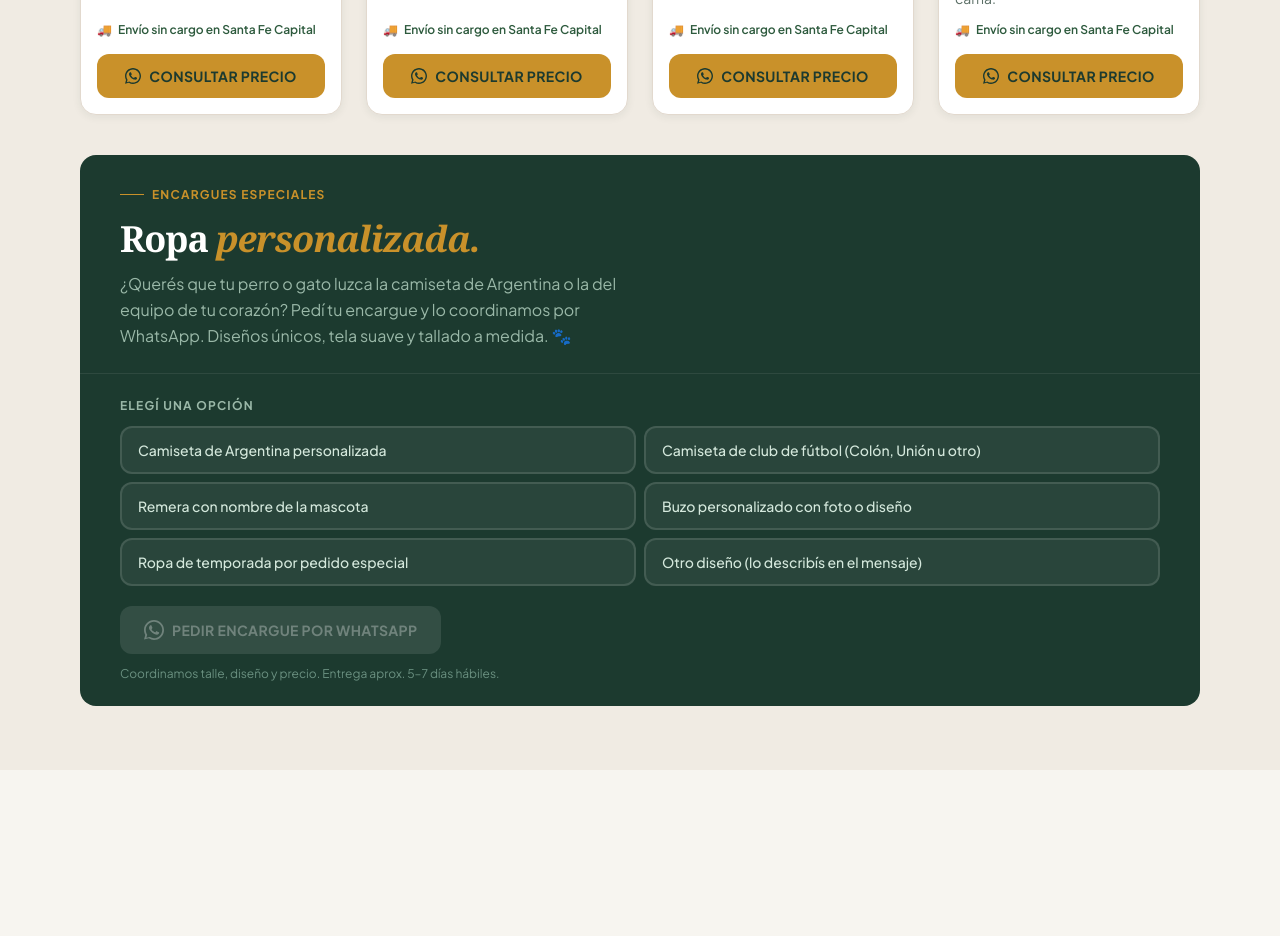
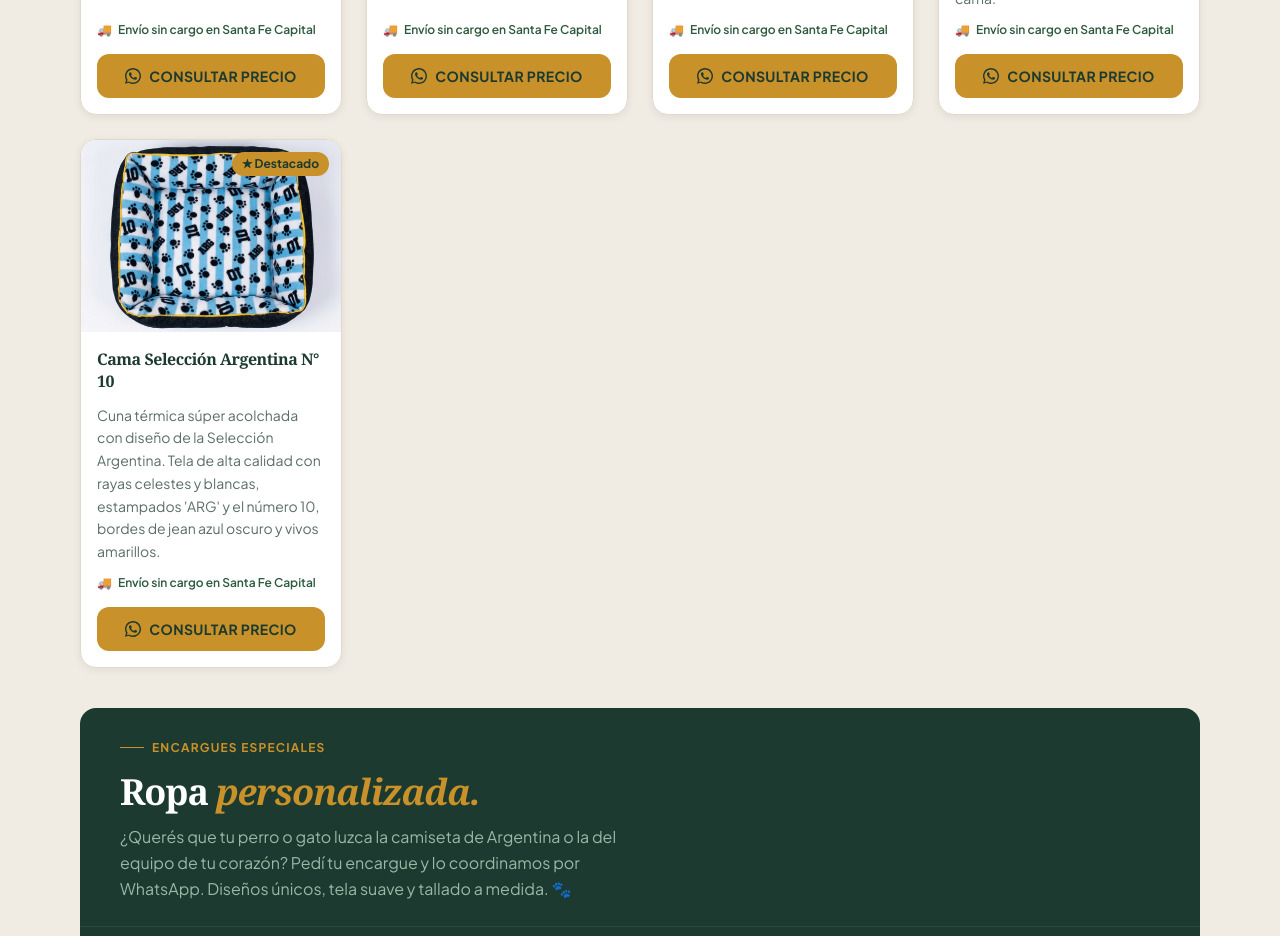
Before and after one commit to deepfocusbusiness1-ship-it/huellitas-web, a Next.js app: page /catalogo in a window 1280 px wide. Shown: the part 3940-4876 px from the top of the page. Before the commit the page ends 4710 px from the top, so only its background shows below. Built offline with nearby package versions, Linux system fonts and the light colour scheme.

Commit message:
add Cama Seleccion Argentina N° 10 to the catalog

```diff
--- a/src/data/productos.ts
+++ b/src/data/productos.ts
@@ -314,6 +314,14 @@ export const productos: Producto[] = [
     imagen: "/assets/images/alfombra-beagle.jpg",
     destacado: true
   },
+  {
+    id: 33,
+    nombre: "Cama Selección Argentina N° 10",
+    categoria: "camas",
+    descripcion: "Cuna térmica súper acolchada con diseño de la Selección Argentina. Tela de alta calidad con rayas celestes y blancas, estampados 'ARG' y el número 10, bordes de jean azul oscuro y vivos amarillos.",
+    imagen: "/assets/images/cama-argentina-10.jpg",
+    destacado: true
+  },
 ];
 
 // ── Opciones de encargue de ropa personalizada ─────────────
```
Also changed, not shown: public/assets/images/cama-argentina-10.jpg (added).
